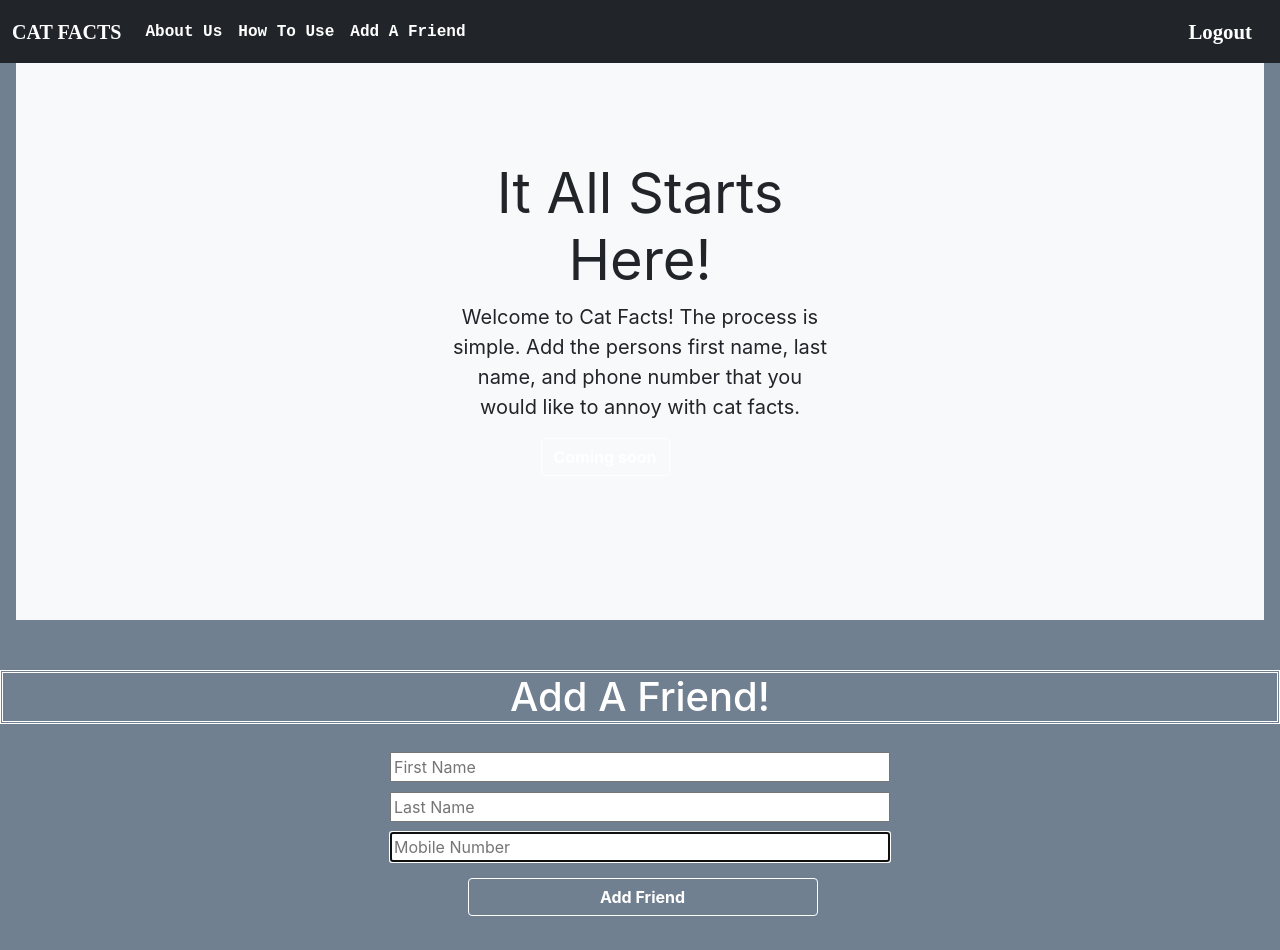
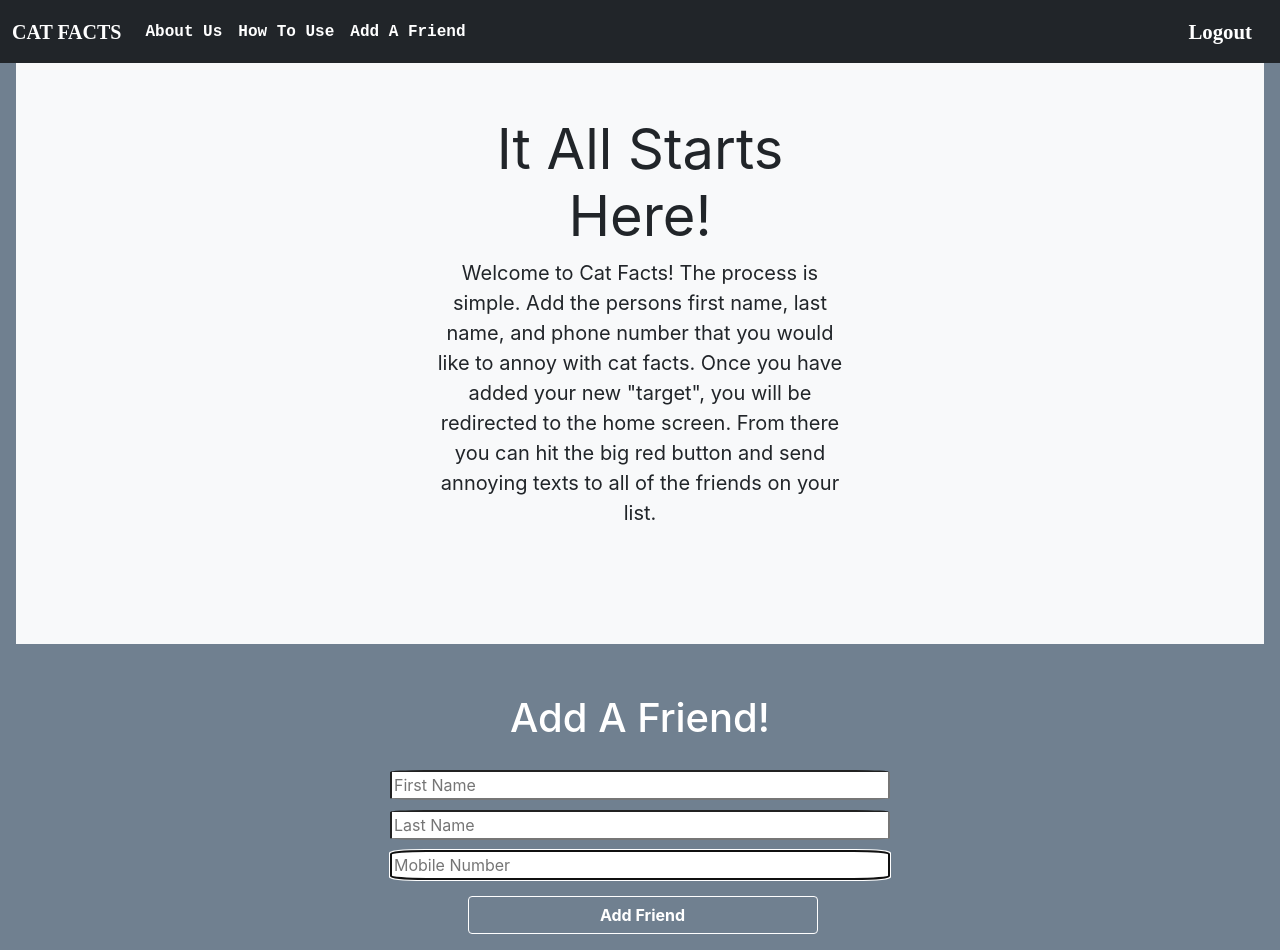
Before and after one commit to gbj1220/cat-facts-frontend, a React (Create React App) app: page /add-friend in a window 1280 px wide. Built offline with nearby package versions, Linux system fonts and the light colour scheme; sample sign-in values are in the browser's storage.

Commit message:
Added new text to header in Add A Friend

```diff
--- a/src/components/AddFriend/AddFriend.css
+++ b/src/components/AddFriend/AddFriend.css
@@ -17,8 +17,6 @@
   margin-top: 50px;
   color: white;
   text-align: center;
-  border-style: double;
-  border-color: white;
 }
 
 body {
--- a/src/components/AddFriend/AddFriend.js
+++ b/src/components/AddFriend/AddFriend.js
@@ -72,17 +72,17 @@ export class addFriend extends Component {
     return (
       <>
         <main>
-          <div className='position-relative overflow-hidden p-3 p-md-5 m-md-3 text-center bg-light'>
+          <div className='position-relative overflow-hidden p-3 p-md-1 m-md-3 text-center bg-light'>
             <div className='col-md-5 p-lg-5 mx-auto my-5'>
               <h1 className='display-4 fw-normal'>It All Starts Here!</h1>
               <p className='lead fw-normal'>
                 Welcome to Cat Facts! The process is simple. Add the persons
                 first name, last name, and phone number that you would like to
-                annoy with cat facts.
+                annoy with cat facts. Once you have added your new "target", you
+                will be redirected to the home screen. From there you can hit
+                the big red button and send annoying texts to all of the friends
+                on your list.
               </p>
-              <a className='btn btn-outline-secondary' href='#'>
-                Coming soon
-              </a>
             </div>
             <div className='product-device shadow-sm d-none d-md-block' />
             <div className='product-device product-device-2 shadow-sm d-none d-md-block' />
@@ -94,7 +94,7 @@ export class addFriend extends Component {
             {isError && this.showErrorMessageObj()}
             <form onSubmit={this.handleOnSubmit}>
               <div>
-                <span>
+                <span style={{ width: "20px" }}>
                   <h1 id='title'>Add A Friend! </h1>
                 </span>
 
--- a/src/components/AuthHome/AuthHome.css
+++ b/src/components/AuthHome/AuthHome.css
@@ -22,6 +22,10 @@
   justify-content: center;
   align-items: center;
   background-color: #6ff5ff;
+}
+
+.input-form {
+  border-radius: 7%;
 }
 
 #friends-row {
```
